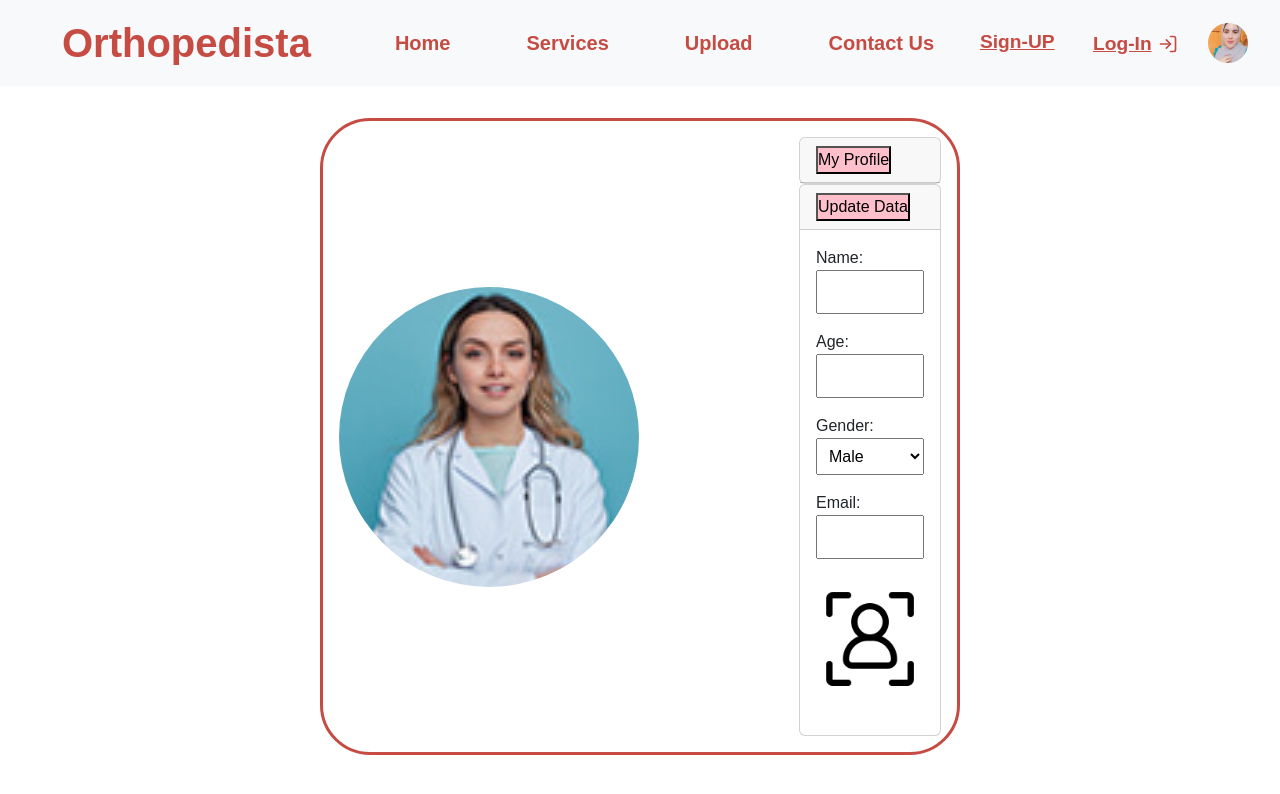
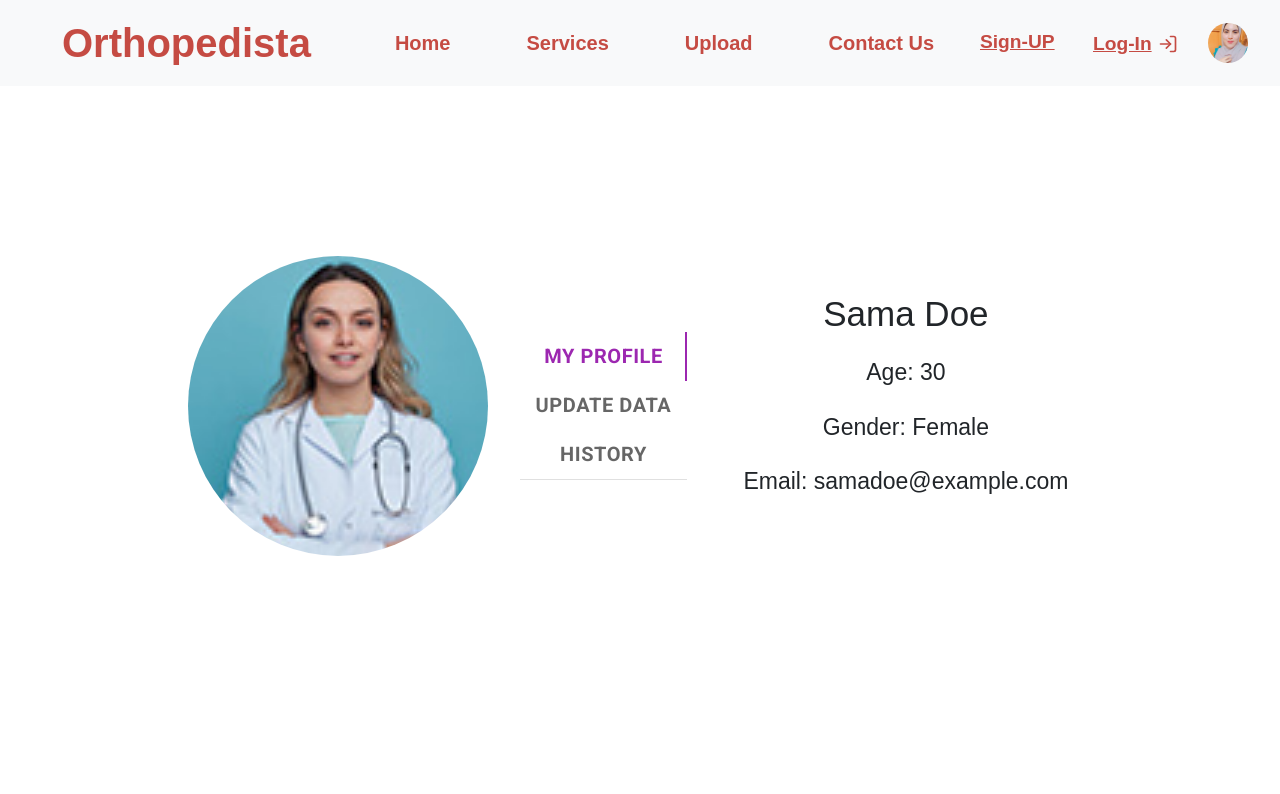
Before and after one commit to SabahEzzat20/GP_Frontend, a React (Create React App) app: page /patient/profilePage in a window 1280 px wide. Shown: the top 794 px of the page. Built offline with nearby package versions, Linux system fonts and the light colour scheme; a web font is replaced by a local one.

Commit message:
profile-changes part 3

```diff
--- a/src/Pages/Patient.jsx
+++ b/src/Pages/Patient.jsx
@@ -6,7 +6,7 @@ const Patient = () => {
     return (
         <div className='patient'>
            <Navbar />
-                <Outlet />
+            <Outlet />
         </div>
     );
 };
--- a/src/PatientsModule/BigForm.jsx
+++ b/src/PatientsModule/BigForm.jsx
@@ -28,7 +28,7 @@ const BigForm = () => {
           <input type="text"  />
         </div>
       </div>
-      <div className="last-section">
+      <div className="last-section-big-form">
       <button className="btn-confirm">Confirm</button>
       </div>
     </div>
--- a/src/Sass/BigForm.scss
+++ b/src/Sass/BigForm.scss
@@ -34,7 +34,7 @@
             }
         }
     }
-    .last-section {
+    .last-section-big-form {
         display: flex;
         justify-content: center;
         .btn-confirm {
@@ -45,6 +45,7 @@
             color: white;
             padding: 1rem;
             border-radius: 5px;
+            width: 20%;
         }
     }
 }
--- a/src/components/PatientComponents/ProfilePage/ProfilePage.css
+++ b/src/components/PatientComponents/ProfilePage/ProfilePage.css
@@ -3,11 +3,10 @@
     align-items: center;
     justify-content: center;
     flex-direction: row;
-    padding: 1rem;
-    margin: 2rem 20rem;
-    min-height: 70vh;
-    gap: 10rem;
-    border: 3px solid #C54B43;
+    padding: 0.5rem;
+    /* margin: 2rem 20rem; */
+    min-height: 80vh;
+    gap: 2rem;
     border-radius: 50px;
 }
 
@@ -38,11 +37,17 @@
     margin-bottom: 20px;
 }
 
+.MuiBox-root .MuiTab-root {
+    gap: 3rem;
+    font-size: 20px;
+    font-weight: 600;
+}
+
 .profile-age,
 .profile-gender,
 .profile-email {
     font-size: 23px;
-    margin-bottom: 25px;
+    margin-bottom: 20px;
 }
 
 .profile-container {
@@ -70,3 +75,19 @@
     width: 100px;
     height: 100px;
 }
+
+.last-section {
+    display: flex;
+    justify-content: center;
+}
+
+.btn-confirm {
+    font-size: 20px;
+    font-weight: 500;
+    width: 100%;
+    margin: 0 0 0.5rem 0;
+    background-color: #C54B43;
+    color: white;
+    padding: 0.7rem;
+    border: none;
+}
--- a/src/components/PatientComponents/ProfilePage/ProfilePage.jsx
+++ b/src/components/PatientComponents/ProfilePage/ProfilePage.jsx
@@ -1,42 +1,18 @@
 import React, { useState, useCallback } from "react";
 import "./ProfilePage.css";
-import Accordion from 'react-bootstrap/Accordion';
-import { useAccordionButton } from 'react-bootstrap/AccordionButton';
-import Card from 'react-bootstrap/Card';
-import Modal from "react-bootstrap/Modal";
+import { Box, Tab } from "@mui/material";
+import { TabContext, TabList, TabPanel } from "@mui/lab";
 import { useDropzone } from "react-dropzone";
-import Button from "react-bootstrap/Button";
-
 const profilePhoto = require("../../../images/1.jpeg");
 const scanProfilePhoto = require("../../../images/face-id.png");
 
-const handleUpdateData = () => {
-  // Update the user data here
-  // You can implement the logic to update the data as per your requirements
-  // For simplicity, we are just logging a message here
-  console.log("Updating user data...");
+const ProfilePage = () => {
+  const [value, setValue] = useState("1");
+  const handelChange = (event, newValue) => {
+    setValue(newValue);
   };
+  const [image, setImage] = useState(null);
 
-const ProfilePage = () => {
-
-  function CustomToggle({ children, eventKey }) {
-    const decoratedOnClick = useAccordionButton(eventKey, () =>
-      console.log('totally custom!'),
-    );
-
-    return (
-      <button
-        type="button"
-        style={{ backgroundColor: 'pink' }}
-        onClick={decoratedOnClick}
-      >
-        {children}
-      </button>
-    );
-  }
-
-
-  const [image, setImage] = useState(null);
   const onDrop = useCallback((acceptedFiles) => {
     const file = acceptedFiles[0];
     const reader = new FileReader();
@@ -45,8 +21,12 @@ const ProfilePage = () => {
     };
     reader.readAsDataURL(file);
   }, []);
-  const { getRootProps, getInputProps, isDragActive } = useDropzone({ onDrop });
-  const [gender, setGender] = useState("");
+
+const {  isDragActive } = useDropzone({ onDrop });
+
+  const { getRootProps, getInputProps } = useDropzone({ onDrop });
+
+
 
   return (
     <div className="profile-container">
@@ -55,14 +35,20 @@ const ProfilePage = () => {
           <img src={profilePhoto} alt="User" />
         </div>
       </div>
-      <Accordion defaultActiveKey="0">
-      <Card>
-        <Card.Header>
-          <CustomToggle eventKey="1">My Profile</CustomToggle>
-        </Card.Header>
-        <Accordion.Collapse eventKey="1">
-          <Card.Body>
 
+      <TabContext value={value}>
+        {" "}
+        {/* Assuming 'value' is provided from a parent component */}
+        <Box sx={{ borderBottom: 1, borderColor: "divider" }}>
+          <TabList onChange={handelChange} orientation="vertical" aria-label="lab API tabs example" textColor="secondary" indicatorColor="secondary" centered>
+            {" "}
+            {/* Assuming 'handleChange' is a prop handler */}
+            <Tab  value="1" label="My Profile"/>
+            <Tab label="Update Data" value="2" />
+            <Tab label="History" value="3" />
+          </TabList>
+        </Box>
+        <TabPanel value="1">
           <div className="second-part">
             <div className="profile-details">
               <h2 className="profile-name">Sama Doe</h2>
@@ -70,19 +56,12 @@ const ProfilePage = () => {
               <p className="profile-gender">Gender: Female</p>
               <p className="profile-email">Email: samadoe@example.com</p>
             </div>
-
           </div>
-          </Card.Body>
-        </Accordion.Collapse>
-      </Card>
-      <Card>
-        <Card.Header>
-          <CustomToggle eventKey="0"> Update Data</CustomToggle>
-        </Card.Header>
-        <Accordion.Collapse eventKey="0">
-          <Card.Body>
+        </TabPanel>
+        <TabPanel value="2">
+          {" "}
           <form>
-                <div style={{ marginBottom: "1rem" }}>
+            <div style={{ marginBottom: "0.5rem" }}>
               <label htmlFor="name">Name:</label>
               <input
                 type="text"
@@ -90,7 +69,7 @@ const ProfilePage = () => {
                 style={{ width: "100%", padding: "0.5rem" }}
               />
             </div>
-                <div style={{ marginBottom: "1rem" }}>
+            <div style={{ marginBottom: "0.5rem" }}>
               <label htmlFor="age">Age:</label>
               <input
                 type="number"
@@ -98,18 +77,15 @@ const ProfilePage = () => {
                 style={{ width: "100%", padding: "0.5rem" }}
               />
             </div>
-                <div style={{ marginBottom: "1rem" }}>
-                  <label htmlFor="gender">Gender:</label>
-                  <select
-                    id="gender"
-                    style={{ width: "100%", padding: "0.5rem" }}
-                  >
+            <div style={{ marginBottom: "0.5rem" }}>
+              <label htmlFor="gender">Gender:</label>{" "}
+              <select id="gender" style={{ width: "100%", padding: "0.5rem" }}>
                 <option value="male">Male</option>
                 <option value="female">Female</option>
-                    <option value="other">Other</option>
+
               </select>
             </div>
-                <div style={{ marginBottom: "1rem" }}>
+            <div style={{ marginBottom: "0.5rem" }}>
               <label htmlFor="email">Email:</label>
               <input
                 type="email"
@@ -124,6 +100,7 @@ const ProfilePage = () => {
                   <p>Drop photo here...</p>
                 ) : image ? (
                   <div className="image-preview">
+                    {" "}
                     <img
                       src={image}
                       alt="Preview"
@@ -139,13 +116,15 @@ const ProfilePage = () => {
                 )}
               </div>
             </div>
+            <div className="last-section">
+              <button className="btn-confirm">Update</button>
+            </div>
+
           </form>
+        </TabPanel>
+        <TabPanel value="3">Item Three</TabPanel>
+      </TabContext>
 
-
-          </Card.Body>
-        </Accordion.Collapse>
-      </Card>
-    </Accordion>
     </div>
   );
 };
```
Lines whose indentation alone changed are shown as unchanged.
